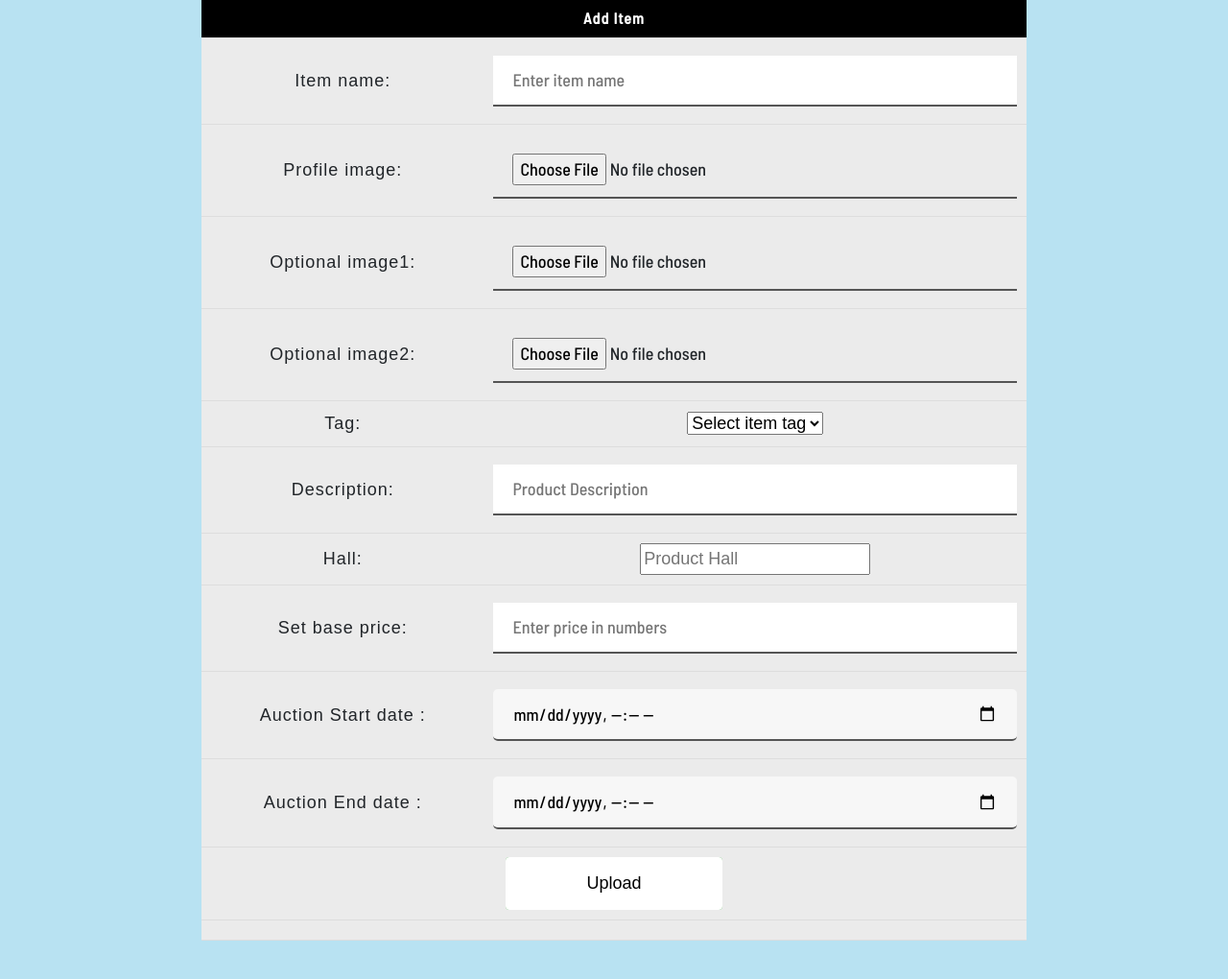
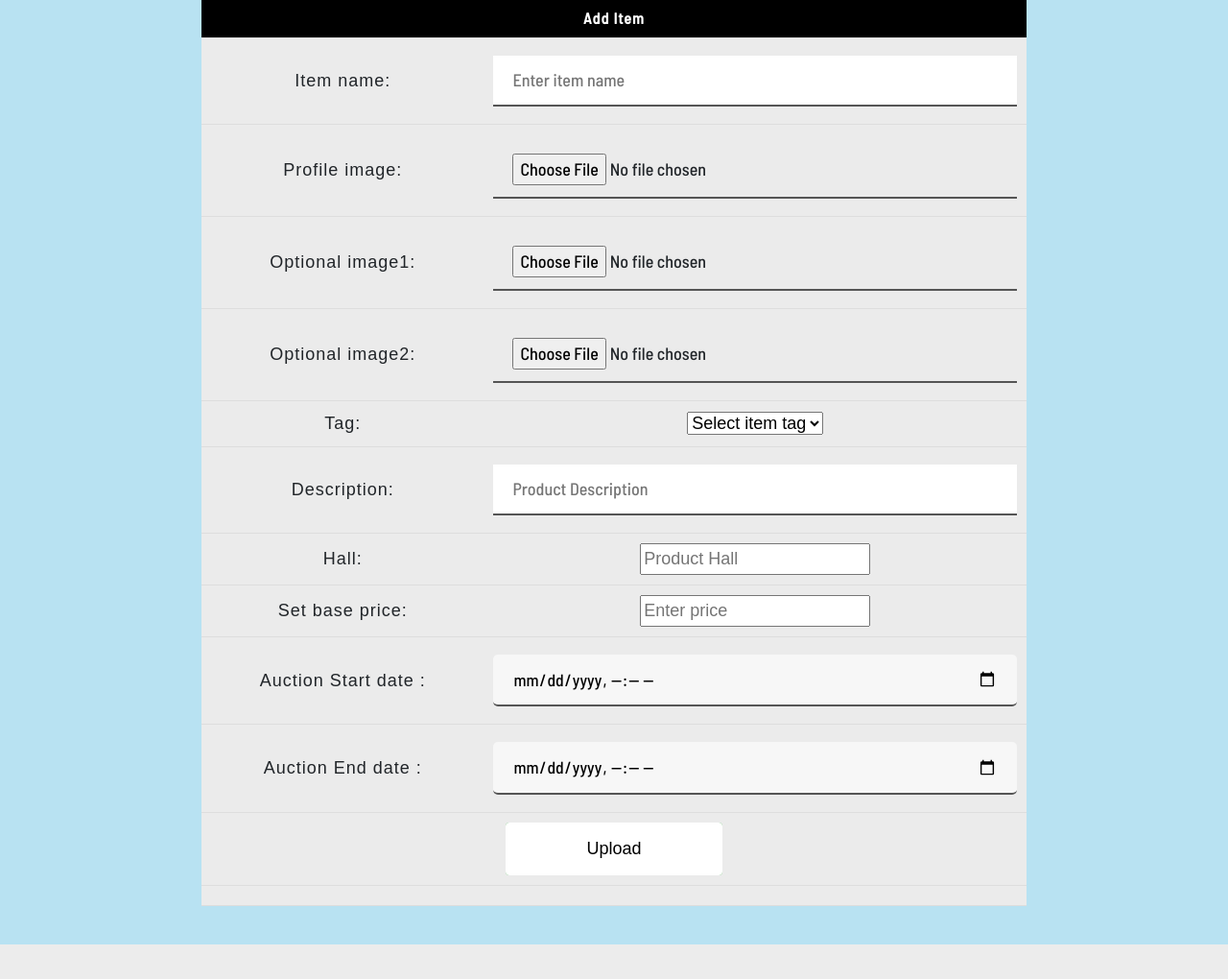
Before and after one commit to akshatg20/CS253A-dormroomdealer, a Django app: page /items/additem in a window 1280 px wide. Shown: the part 131-1151 px from the top of the page at 96% size. After the commit the page ends 1115 px from the top, so only its background shows below. Run offline with Django 3.2, Linux system fonts and the light colour scheme; a user stored in the database is signed in; some libraries are stand-ins or nearby versions.

Commit message:
basePrice field corrected

```diff
--- a/templates/addItem.html
+++ b/templates/addItem.html
@@ -120,7 +120,7 @@
               </tr>
                 <tr>
                     <td>Set base price:</td>
-                    <td><input type="text" name="iprice" placeholder="Enter price in numbers" required></td>
+                    <td><input type="number" name="iprice" placeholder="Enter price" required></td>
                 </tr>
                 <tr>
                     <td>Auction Start date :</td>
```
Also changed, not shown: db.sqlite3.
